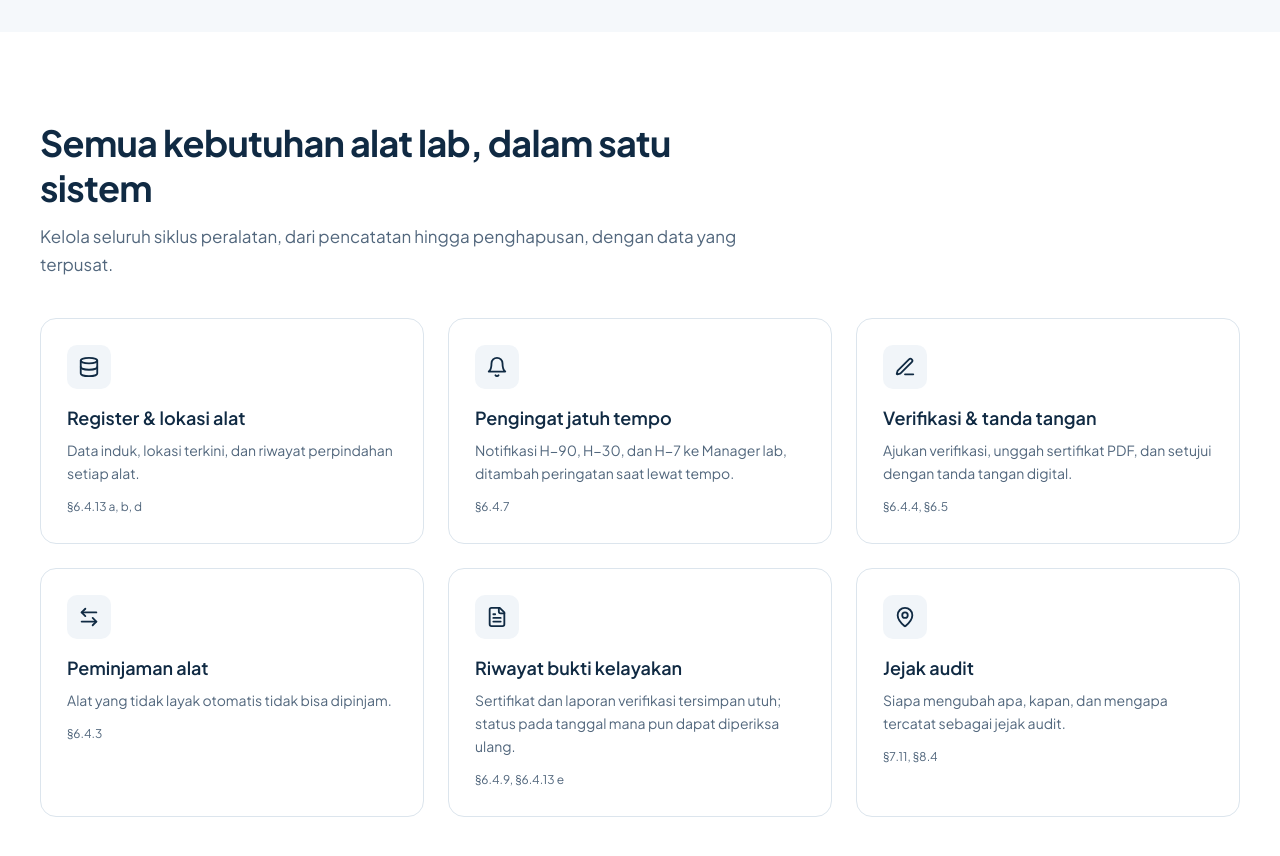
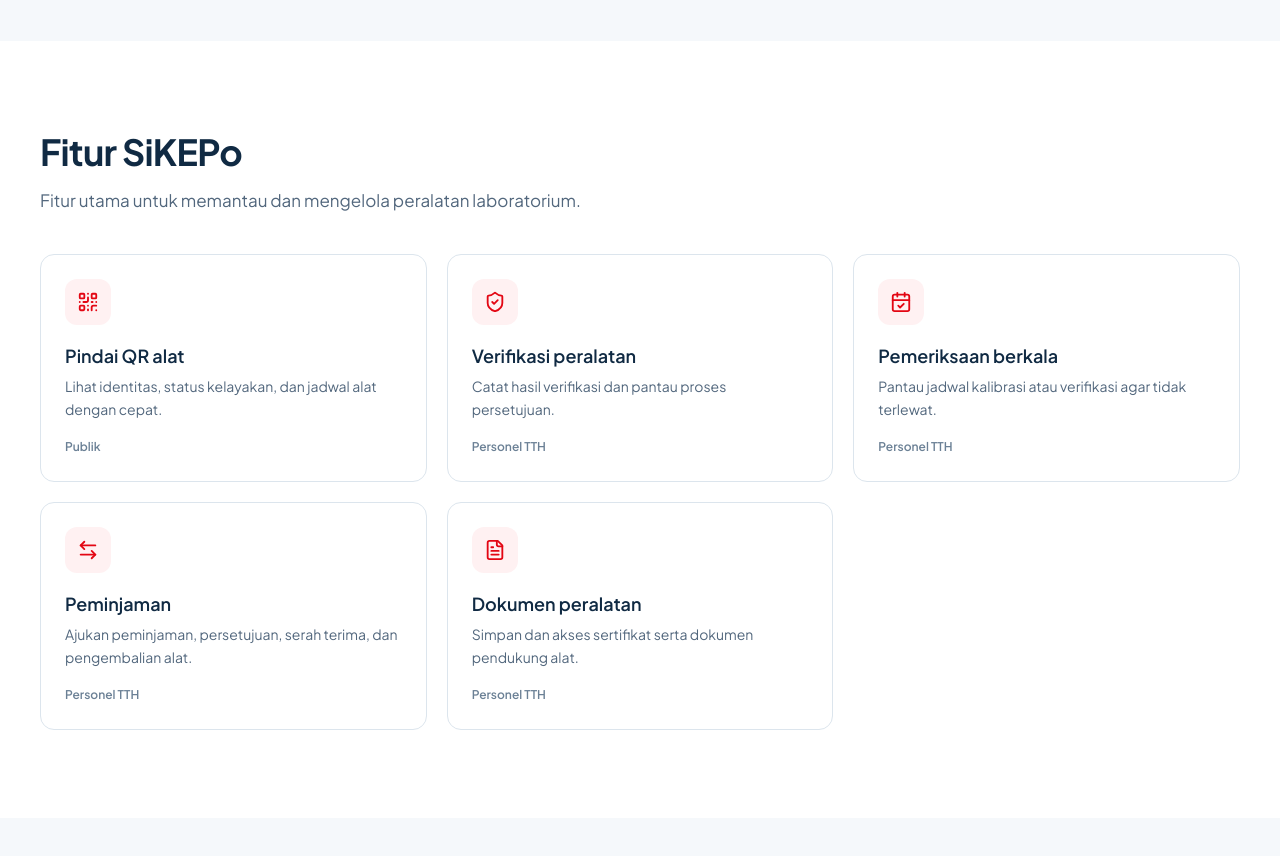
Before and after one commit to IQA-Magang/SiKEPo_Frontend, a React (Vite) app: page / in a window 1280 px wide. Shown: the part 1940-2796 px from the top of the page. Built offline with nearby package versions, Linux system fonts and the light colour scheme; no server answers.

Commit message:
update untuk landing page namnah logo iso dan tampilan tentang fitur

```diff
--- a/src/pages/LandingPage.jsx
+++ b/src/pages/LandingPage.jsx
@@ -2,9 +2,9 @@ import React, { lazy, Suspense, useState } from 'react';
 import {
   Archive,
   ArrowLeftRight,
+  CalendarCheck,
   ChevronLeft,
   ChevronRight,
-  Bell,
   CheckCircle2,
   CircleAlert,
   CircleX,
@@ -13,9 +13,7 @@ import {
   FileText,
   FlaskConical,
   LogIn,
-  MapPin,
   Menu,
-  PenLine,
   QrCode,
   RefreshCw,
   ShieldCheck,
@@ -23,6 +21,7 @@ import {
 } from 'lucide-react';
 import sikepoLogo from '../assets/logo/tth-logo2.png';
 import telkomTestHouseLogo from '../assets/logo/tth-logo1.png';
+import isoLogo from '../assets/logo/iso.png';
 import landingWave from '../assets/landing-wave.svg';
 import '../styles/landing-page.css';
 
@@ -40,14 +39,14 @@ const statusItems = [
     label: 'Layak Pakai',
     className: 'is-ok',
     icon: CheckCircle2,
-    description: 'Bukti kelayakan berlaku lebih dari 90 hari lagi.',
+    description: 'Bukti kelayakan berlaku lebih dari 60 hari lagi.',
     availability: 'Boleh digunakan',
   },
   {
     label: 'Segera Jatuh Tempo',
     className: 'is-due',
     icon: Clock3,
-    description: 'Jatuh tempo dalam 90 hari. Jadwal kalibrasi atau verifikasi sedang disiapkan.',
+    description: 'Jatuh tempo dalam 60 hari. Jadwal kalibrasi atau verifikasi sedang disiapkan.',
     availability: 'Boleh digunakan',
   },
   {
@@ -89,40 +88,34 @@ const statusItems = [
 
 const features = [
   {
-    title: 'Register & lokasi alat',
-    description: 'Data induk, lokasi terkini, dan riwayat perpindahan setiap alat.',
-    reference: '§6.4.13 a, b, d',
-    icon: Database,
+    title: 'Pindai QR alat',
+    description: 'Lihat identitas, status kelayakan, dan jadwal alat dengan cepat.',
+    access: 'Publik',
+    icon: QrCode,
   },
   {
-    title: 'Pengingat jatuh tempo',
-    description: 'Notifikasi H−90, H−30, dan H−7 ke Manager lab, ditambah peringatan saat lewat tempo.',
-    reference: '§6.4.7',
-    icon: Bell,
+    title: 'Verifikasi peralatan',
+    description: 'Catat hasil verifikasi dan pantau proses persetujuan.',
+    access: 'Personel TTH',
+    icon: ShieldCheck,
   },
   {
-    title: 'Verifikasi & tanda tangan',
-    description: 'Ajukan verifikasi, unggah sertifikat PDF, dan setujui dengan tanda tangan digital.',
-    reference: '§6.4.4, §6.5',
-    icon: PenLine,
+    title: 'Pemeriksaan berkala',
+    description: 'Pantau jadwal kalibrasi atau verifikasi agar tidak terlewat.',
+    access: 'Personel TTH',
+    icon: CalendarCheck,
   },
   {
-    title: 'Peminjaman alat',
-    description: 'Alat yang tidak layak otomatis tidak bisa dipinjam.',
-    reference: '§6.4.3',
+    title: 'Peminjaman',
+    description: 'Ajukan peminjaman, persetujuan, serah terima, dan pengembalian alat.',
+    access: 'Personel TTH',
     icon: ArrowLeftRight,
   },
   {
-    title: 'Riwayat bukti kelayakan',
-    description: 'Sertifikat dan laporan verifikasi tersimpan utuh; status pada tanggal mana pun dapat diperiksa ulang.',
-    reference: '§6.4.9, §6.4.13 e',
+    title: 'Dokumen peralatan',
+    description: 'Simpan dan akses sertifikat serta dokumen pendukung alat.',
+    access: 'Personel TTH',
     icon: FileText,
-  },
-  {
-    title: 'Jejak audit',
-    description: 'Siapa mengubah apa, kapan, dan mengapa tercatat sebagai jejak audit.',
-    reference: '§7.11, §8.4',
-    icon: MapPin,
   },
 ];
 
@@ -331,7 +324,7 @@ export default function LandingPage({ onNavigate }) {
         <section className="lp-trust" aria-label="Informasi sistem">
           <div className="lp-container">
             <ul>
-              <li><ShieldCheck aria-hidden="true" /><span>Mengacu <strong>ISO/IEC 17025:2017 §6.4</strong></span></li>
+              <li><ShieldCheck aria-hidden="true" /><span>Mengacu Pada</span><img className="lp-iso-logo" src={isoLogo} alt="ISO/IEC 17025:2017 §6.4" /></li>
               <li><CheckCircle2 aria-hidden="true" /><span>Status <strong>dihitung otomatis</strong> dari bukti kelayakan</span></li>
               <li><Database aria-hidden="true" /><span><strong>Data alat</strong> terdaftar terpusat</span></li>
               <li><FlaskConical aria-hidden="true" /><span><strong>Data laboratorium</strong> dikelola terintegrasi</span></li>
@@ -397,16 +390,18 @@ export default function LandingPage({ onNavigate }) {
         <section className="lp-section" id="fitur">
           <div className="lp-container">
             <div className="lp-section-heading">
-              <h2>Semua kebutuhan alat lab, dalam satu sistem</h2>
-              <p>Kelola seluruh siklus peralatan, dari pencatatan hingga penghapusan, dengan data yang terpusat.</p>
+              <h2>Fitur SiKEPo</h2>
+              <p>Fitur utama untuk memantau dan mengelola peralatan laboratorium.</p>
             </div>
             <div className="lp-feature-grid">
-              {features.map(({ title, description, reference, icon: Icon }) => (
+              {features.map(({ title, description, access, icon: Icon }) => (
                 <article className="lp-feature-card" key={title}>
                   <span className="lp-feature-icon"><Icon aria-hidden="true" /></span>
-                  <h3>{title}</h3>
-                  <p>{description}</p>
-                  <span className="lp-feature-reference">{reference}</span>
+                  <div>
+                    <h3>{title}</h3>
+                    <p>{description}</p>
+                  </div>
+                  <span className="lp-feature-access">{access}</span>
                 </article>
               ))}
             </div>
--- a/src/styles/landing-page.css
+++ b/src/styles/landing-page.css
@@ -661,6 +661,13 @@
   color: var(--lp-navy);
 }
 
+.lp-trust li > .lp-iso-logo {
+  width: 35px;
+  height: 48px;
+  flex: 0 0 auto;
+  object-fit: contain;
+}
+
 .lp-trust strong {
   color: var(--lp-navy);
 }
@@ -808,25 +815,38 @@
 .lp-feature-grid {
   display: grid;
   grid-template-columns: repeat(3, minmax(0, 1fr));
-  gap: 24px;
+  gap: 20px;
 }
 
 .lp-feature-card {
-  padding: 26px;
+  display: flex;
+  min-width: 0;
+  min-height: 220px;
+  flex-direction: column;
+  align-items: flex-start;
+  padding: 24px;
   border: 1px solid var(--lp-line);
-  border-radius: 16px;
+  border-radius: 14px;
   background: #fff;
+  transition: border-color 0.15s ease, box-shadow 0.15s ease, transform 0.15s ease;
+}
+
+.lp-feature-card:hover {
+  transform: translateY(-2px);
+  border-color: #c5d3df;
+  box-shadow: 0 10px 24px rgba(16, 42, 67, 0.07);
 }
 
 .lp-feature-icon {
-  display: grid;
-  width: 44px;
-  height: 44px;
-  margin-bottom: 16px;
-  place-items: center;
-  border-radius: 10px;
-  color: var(--lp-navy);
-  background: #f1f5f9;
+  display: inline-flex;
+  width: 46px;
+  height: 46px;
+  align-items: center;
+  justify-content: center;
+  margin-bottom: 18px;
+  border-radius: 12px;
+  color: var(--lp-brand);
+  background: #fff1f2;
 }
 
 .lp-feature-icon svg {
@@ -834,11 +854,17 @@
   height: 22px;
 }
 
-.lp-feature-reference {
-  display: block;
-  margin-top: 12px;
-  color: var(--lp-muted);
+.lp-feature-card p {
+  margin-top: 6px;
+}
+
+.lp-feature-access {
+  display: inline-flex;
+  margin-top: auto;
+  padding-top: 16px;
+  color: var(--lp-subtle);
   font-size: 12px;
+  font-weight: 600;
 }
 
 .lp-role-grid {
```
Also changed, not shown: src/assets/logo/iso.png (added).
